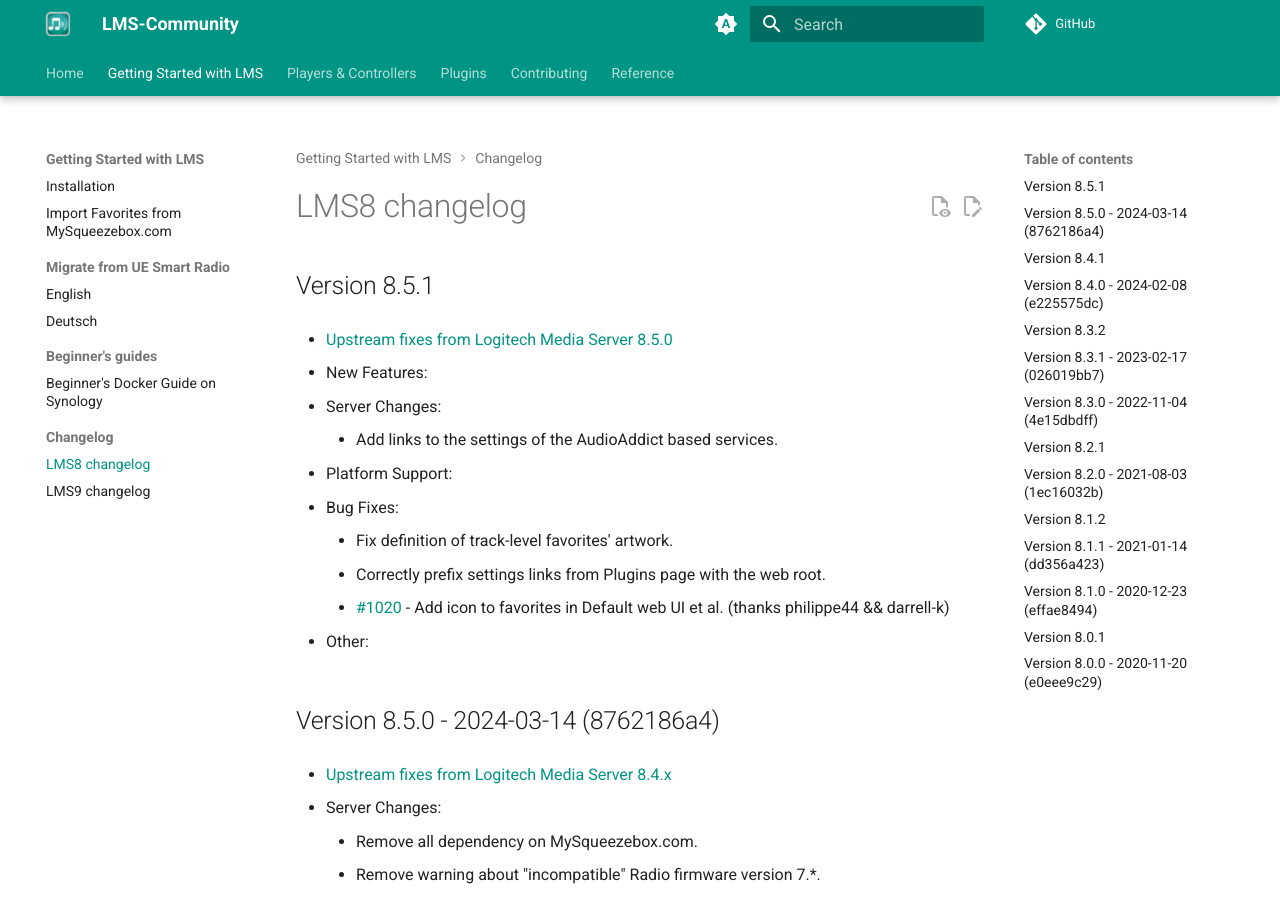
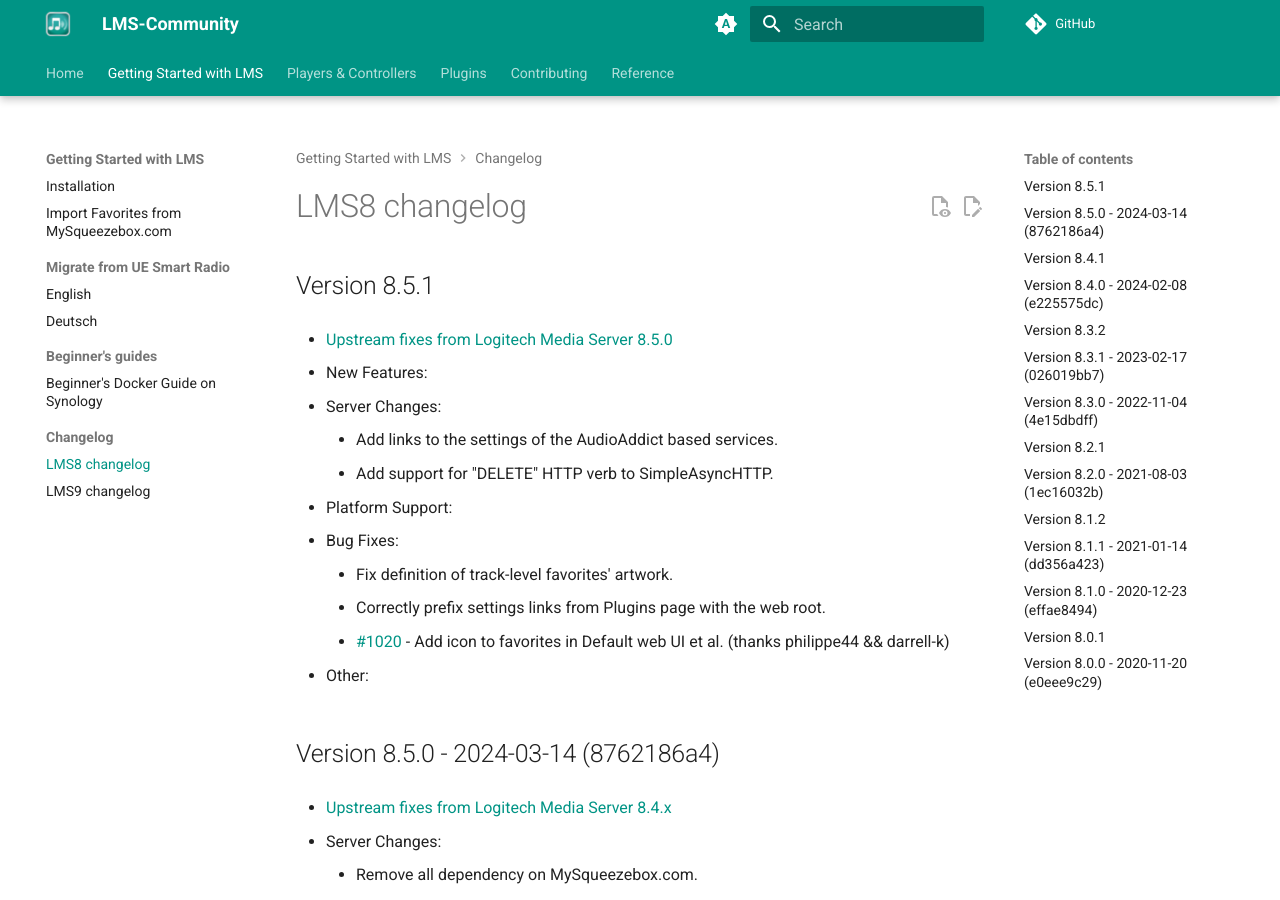
Before and after one commit to LMS-Community/lms-community.github.io, an MkDocs documentation site: the page built from docs/getting-started/changelog-lms8.md, in a window 1280 px wide and 900 px high. Built offline with MkDocs 1.6.1 and Material for MkDocs 9.7.7, drawn with Linux system fonts in a browser that asks for light colours; comment, search, counter and statistics services are not loaded.

```diff
--- a/docs/getting-started/changelog-lms8.md
+++ b/docs/getting-started/changelog-lms8.md
@@ -7,6 +7,7 @@
 - Server Changes:
 
 	- Add links to the settings of the AudioAddict based services.
+	- Add support for "DELETE" HTTP verb to SimpleAsyncHTTP.
 
 - Platform Support:
 
```
